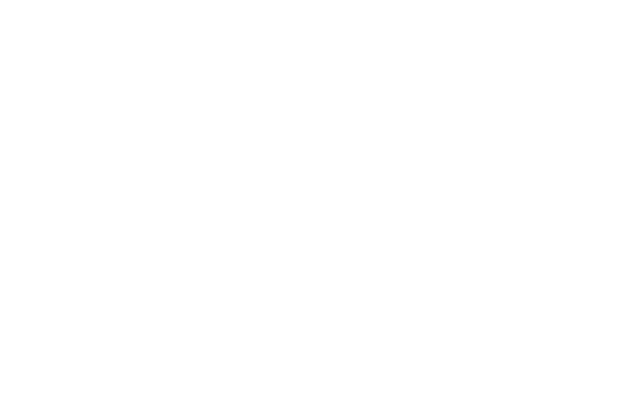
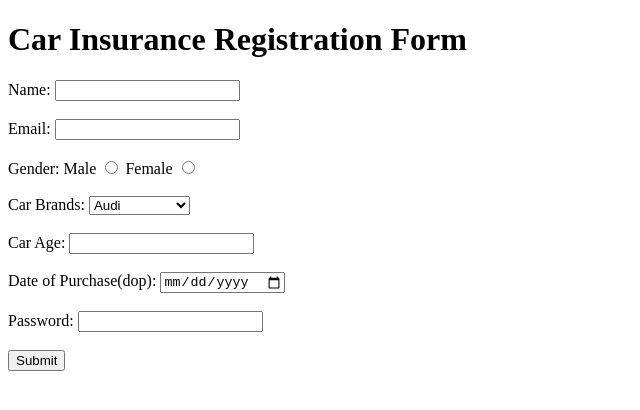
Before and after one commit to acciojob/car-insurance-form-Saurabhdombe2000, a website: page main.html in a window 1280 px wide. Shown: the whole page, without its empty margins (0-640 px from the left). Drawn offline with Linux system fonts and the light colour scheme.

Commit message:
created a submission

```diff
--- a/main.html
+++ b/main.html
@@ -4,10 +4,37 @@
 
 <head>
 	<link rel="stylesheet" href="styles.css">
+	<title>Car Insurance Registration Form</title>
 </head>
 
 <body>
 	<!-- the entire body must be written by student -->
+	<h1>Car Insurance Registration Form</h1>
+	<form method="post">
+		<label for="name">Name: </label>
+		<input type="text" id="name" required><br><br>
+		<label for="email">Email: </label>
+		<input type="email" id="email" required><br><br>
+		<label for="gender">Gender:</label>
+		Male <input type="radio" name="gender" required>
+		Female <input type="radio" name="gender" required><br><br>
+		<label for="cars">Car Brands: </label>
+		<select name="cars" id="cars">
+			<option>Audi</option>
+			<option>BMW</option>
+			<option>Mercedes</option>
+			<option>Tata</option>
+			<option>Range Rover</option>
+		</select><br><br>
+		<label for="carage">Car Age: </label>
+		<input type="number" id="carage" required><br><br>
+		<label for="dop">Date of Purchase(dop): </label>
+		<input type="Date" id="dop" required><br><br>
+		<label for="password">Password: </label>
+		<input type="password" id="password" required><br><br>
+		<button type="submit">Submit</button>
+
+	</form>
     <script type="text/javascript" src="./script.js">
 </script>
 
```
